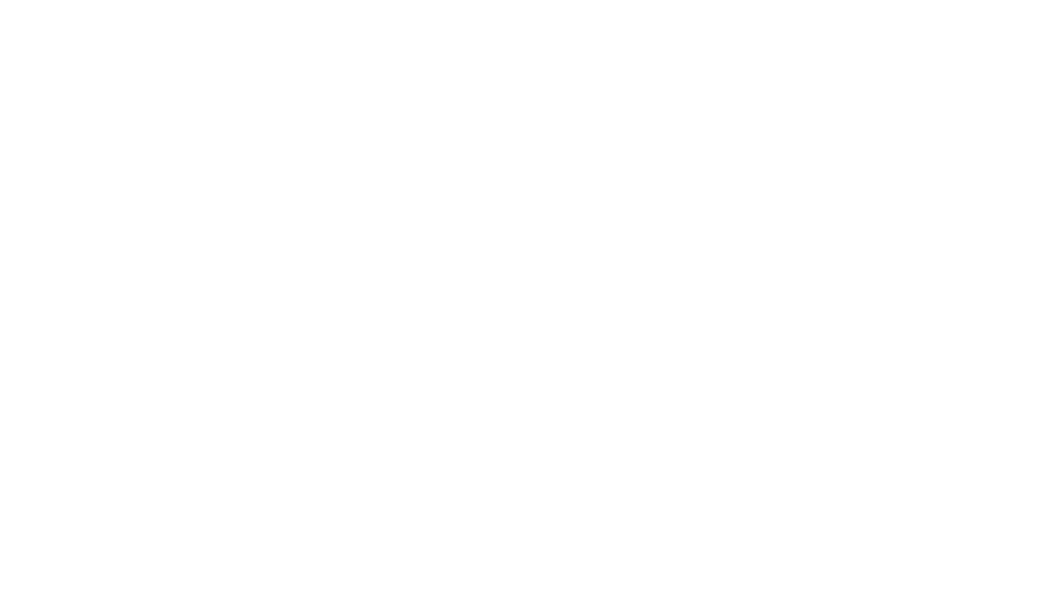
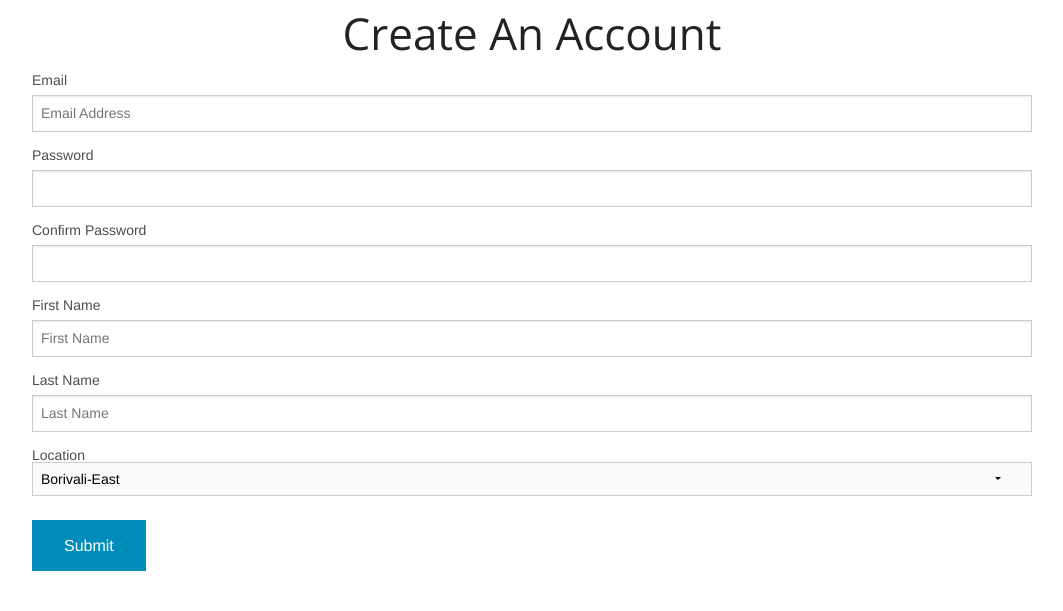
Before and after one commit to max2buzz/Vicinity, a website: page views/userSignup.html in a window 1280 px wide. Shown: the whole page, without its empty margins (108-1171 px from the left). Drawn offline with nearby package versions, Linux system fonts and the light colour scheme.

Commit message:
Second Commit

```diff
--- a/public/javascripts/foundation/foundation.abide.js
+++ b/public/javascripts/foundation/foundation.abide.js
@@ -16,7 +16,7 @@
         number: /-?(?:\d+|\d{1,3}(?:,\d{3})+)?(?:\.\d+)?/,
 
         // generic password: upper-case, lower-case, number/special character, and min 8 characters
-        password : /(?=^.{8,}$)((?=.*\d)|(?=.*\W+))(?![.\n])(?=.*[A-Z])(?=.*[a-z]).*$/,
+        password : /(?=^.{8,}$)((?=.*\d)|(?=.*\W+))(?![.\n])(?=.*[a-z]).*$/,
 
         // amex, visa, diners
         card : /^(?:4[0-9]{12}(?:[0-9]{3})?|5[1-5][0-9]{14}|6(?:011|5[0-9][0-9])[0-9]{12}|3[47][0-9]{13}|3(?:0[0-5]|[68][0-9])[0-9]{11}|(?:2131|1800|35\d{3})\d{11})$/,
--- a/routes/index.js
+++ b/routes/index.js
@@ -6,7 +6,7 @@ module.exports = exports = function(app, db) {
 
 	//User Routes
 	app.get('/', content.showIndexPage );
-	app.get('/signUp', user.showSignUpPage );
+	app.get('/signup', user.showSignUpPage );
 	app.get('/user', user.showUserDashboard );
 	app.get('/user/:name', user.showUserProfile);
 	app.get('/user/p/:id' ,user.getPost);
--- a/routes/user.js
+++ b/routes/user.js
@@ -5,7 +5,7 @@ exports.list = function(req, res){
 
 
 exports.showSignUpPage = function(req, res) {
-
+	res.render("userSignup");
 };
 
 exports.showUserDashboard = function(req, res){
--- a/views/userSignup.html
+++ b/views/userSignup.html
@@ -0,0 +1,96 @@
+<!DOCTYPE html>
+<!--[if IE 9]><html class="lt-ie10" lang="en" > <![endif]-->
+<html class="no-js" lang="en" >
+
+<head>
+  <meta charset="utf-8">
+  <meta name="viewport" content="width=device-width, initial-scale=1.0">
+  <title>Vicinity Explorer</title>
+  <link rel="stylesheet" href="/stylesheets/normalize.css">
+  <link rel="stylesheet" href="/stylesheets/foundation.min.css">
+</head>
+<body>
+
+    <div class="row">
+        <center>
+            <h1>Create An Account</h1>
+        </center>
+    </div>
+
+    <div class="row">
+    <form id="myForm" data-abide>
+       <div class="email-id">
+         <label for="email">Email </label>
+         <input type="email" name="email" placeholder="Email Address" required>
+         <small class="error">An email address is required.</small>
+       </div>
+
+       <div class="password">
+         <label for="password">Password</label>
+         <input type="password" name="password" id="password" required>
+         <small class="error">The password did not match Req</small>
+       </div>
+
+       <div class="confirm-password">
+         <label for="password2">Confirm Password</label>
+         <input type="password"  name="password2" required data-equalto="password">
+         <small class="error">The password did not match</small>
+       </div>
+
+       <div class="first-name">
+         <label for="first">First Name </label>
+         <input type="text" name="first" placeholder="First Name" pattern="alpha" required>
+         <small class="error">Name is required and must be a string.</small>
+       </div>
+       <div class="last-name">
+         <label for="last">Last Name </label>
+         <input type="text" name="last" placeholder="Last Name" pattern="alpha" required>
+         <small class="error">Name is required and must be a string.</small>
+       </div>
+
+       <div class="location">
+        <label>Location
+        <select name="location">
+          <option value="Borivali-East">Borivali-East</option>
+          <option value="Borivali-West">Borivali-West</option>
+          <option value="Goregaon-East">Hot Dog</option>
+          <option value="Goregaon-West">Apollo</option>
+        </select>
+        </label>
+       </div>
+
+       <div class="submit">
+         <button type="submit">Submit</button>
+       </div>
+
+    </form>
+    </div>
+
+
+
+
+
+
+
+
+
+  <script src="/javascripts/jquery.js"></script>
+  <script src="/javascripts/foundation.min.js"></script>
+  <script src="/javascripts/foundation/foundation.abide.js"></script>
+
+  <script>
+    $('#myForm').on('invalid', function () {
+      var invalid_fields = $(this).find('[data-invalid]');
+      console.log(invalid_fields);
+    }).on('valid', function () {
+      console.log('valid!');
+      $.getJSON('/getUser',function() {console.log("Boo")});
+    });
+  </script>
+  <script>
+    $(document).foundation();
+
+  </script>
+
+</body>
+</html>
```
Also changed, not shown: views/index.html (+2 -2 lines).
